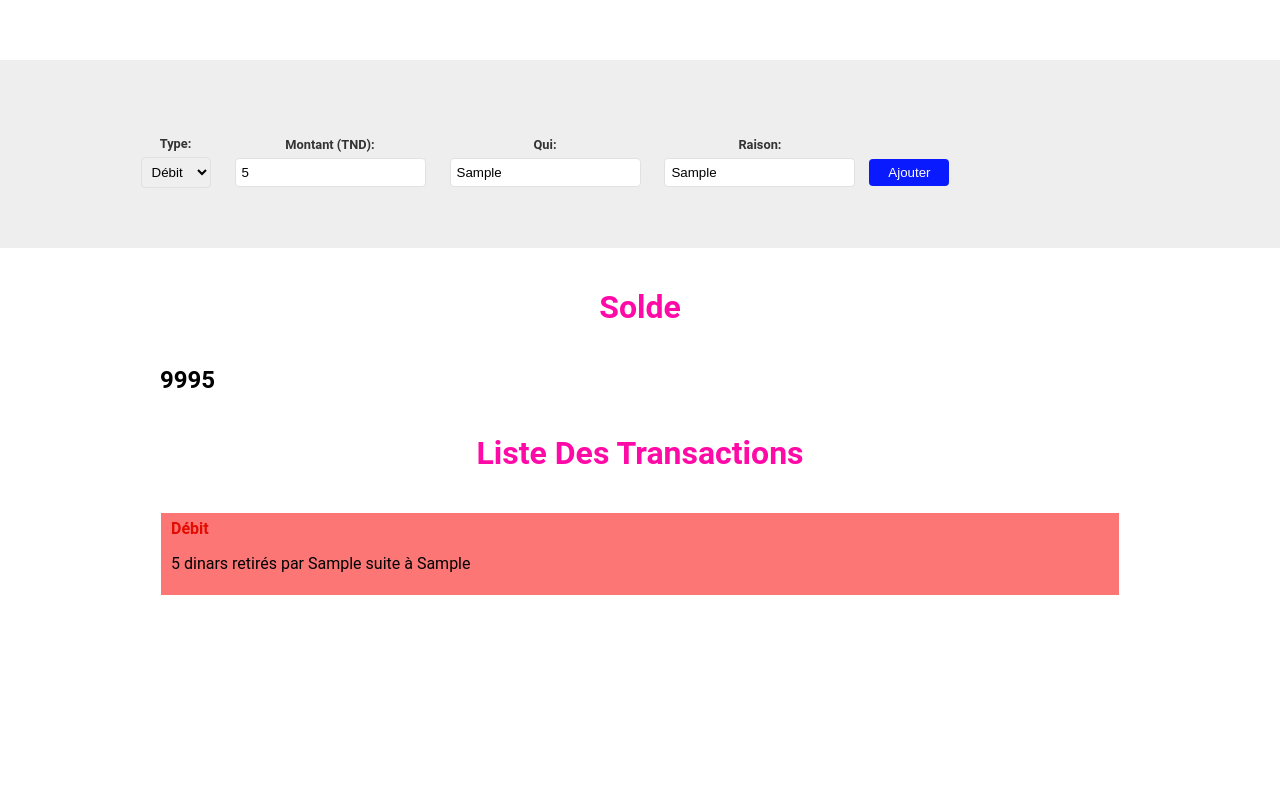
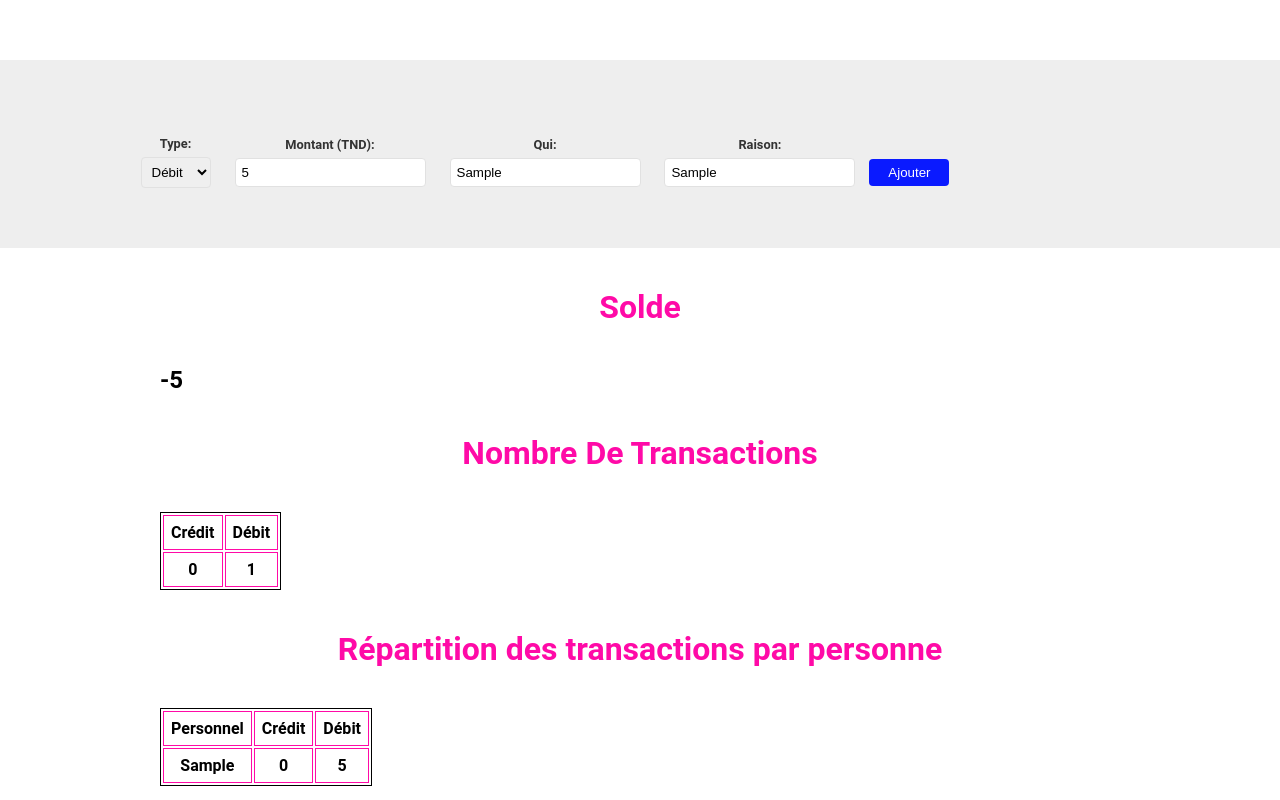
Before and after one commit to AmsaDara/application_caisse, a website built with Parcel: page src/index.html in a window 1280 px wide. Both pictures are taken after typing "5", "Sample", "Sample" into the empty fields and a click on the button "Ajouter". Shown: the top 800 px of the page. Built offline with nearby package versions, Linux system fonts and the light colour scheme.

Commit message:
Liste transaction & Nbre transaction Mise en place

```diff
--- a/package.json
+++ b/package.json
@@ -14,4 +14,5 @@
     "parcel-bundler": "^1.12.5",
     "typescript": "^4.5.5"
   }
+
 }
--- a/src/app.ts
+++ b/src/app.ts
@@ -1,15 +1,23 @@
 import { Caisse } from "./classes/Caisse";
 import { SoldeView } from "./classes/SoldeView";
 import { Transaction } from "./classes/Transaction";
+import { TransationCompte } from "./classes/TransactionCompte";
 import { TransactionList } from "./classes/TransactionList";
+import { TransactionParUser } from "./classes/transactionParUserView";
 
-let caisse = new Caisse(10000);
+let caisse = new Caisse();
 
 let soldeView = new SoldeView();
 caisse.subscribeObserver(soldeView)
 
-let TransactionListView = new TransactionList();
-caisse.subscribeObserver(TransactionListView)
+let transactionListView = new TransactionList();
+caisse.subscribeObserver(transactionListView)
+
+let transationCompte = new TransationCompte();
+caisse.subscribeObserver(transationCompte)
+
+let transactionParUser = new TransactionParUser();
+caisse.subscribeObserver(transactionParUser)
 
 const transactionForm = document.querySelector('#transaction-form')! as HTMLFormElement
 
--- a/src/classes/Caisse.ts
+++ b/src/classes/Caisse.ts
@@ -4,14 +4,12 @@ import { Transaction } from "./Transaction";
 
 
 export class Caisse implements ISubject{
-    private solde : number;
+    private solde : number = 0;
     private transactions : any[] = [];
 
     private observers : IObserver[] = [];
 
-    constructor(_solde:number){
-        this.solde = _solde;
-    }
+
     subscribeObserver(obs: IObserver): void {
         this.observers.push(obs)
         obs.getNotification(this)
--- /dev/null
+++ b/src/classes/TransactionCompte.ts
@@ -0,0 +1,30 @@
+import { IObserver } from "../interfaces/IObserver";
+import { Caisse } from "./Caisse";
+
+export class TransationCompte implements IObserver{
+
+    private htmlDebitCompteView : HTMLTableCellElement
+    private htmlCreditCompteView : HTMLTableCellElement
+
+    constructor(){
+       this.htmlDebitCompteView = document.querySelector("#debit-compte")!
+       this.htmlCreditCompteView = document.querySelector("#credit-compte")!
+    }
+
+    getNotification(caisse: Caisse): void {
+
+        let transactionArray = caisse.getTransactions()
+        let DC = 0
+        let CC = 0
+        for (const tr of transactionArray){
+            if (tr.getType() === 'debit'){
+                DC++
+            }else {
+                CC++
+            }
+        }
+
+        this.htmlDebitCompteView.innerText = DC.toString()
+        this.htmlCreditCompteView.innerText = CC.toString()
+    }
+}
--- /dev/null
+++ b/src/classes/transactionParUserView.ts
@@ -0,0 +1,57 @@
+import { IObserver } from "../interfaces/IObserver";
+import { Caisse } from "./Caisse";
+
+export class TransactionParUser implements IObserver{
+
+    private htmlContainer : HTMLTableElement
+
+    constructor(){
+        this.htmlContainer = document.querySelector("#transactions-par-user")!
+
+    }
+
+    getNotification(caisse: Caisse): void {
+        let transactions = caisse.getTransactions()
+        let result = []
+        for (const tr of transactions){
+           let nb =  result.filter(e=>e.name === tr.getByWhome()).length
+           if(nb === 0){
+               let user = {
+                   name : tr.getByWhome(),
+                   debit : (tr.getType()==="debit")?tr.getAmount():0,
+                   credit : (tr.getType()==="credit")?tr.getAmount():0
+               }
+               result.push(user)
+           }
+           else {
+               let idx = result.findIndex(elm => elm.name === tr.getByWhome())
+               if (tr.getType() === 'debit'){
+                result[idx].debit += tr.getAmount()
+               }else{
+                result[idx].credit += tr.getAmount()
+               }
+           }
+        }
+
+        this.htmlContainer.innerHTML = `<tr>
+                                            <td>Personnel</td>
+                                            <td>Crédit</td>
+                                            <td>Débit</td>
+                                        </tr>`
+        for (const res of result){
+            let nameTd = document.createElement('td')
+            let creditTd = document.createElement('td')
+            let debitTd = document.createElement('td')
+            nameTd.innerText = res.name
+            debitTd.innerText = res.debit.toString()
+            creditTd.innerText = res.credit.toString()
+            let tr = document.createElement('tr')
+            tr.append(nameTd)
+            tr.append(creditTd)
+            tr.append(debitTd)
+            this.htmlContainer.append(tr)
+        }
+
+    }
+
+}
--- a/src/index.html
+++ b/src/index.html
@@ -8,6 +8,9 @@
     <title>Application Caisse</title>
 </head>
 <body>
+
+
+
 <!-- <main class="container"> -->
     <header>
         <form id="transaction-form">
@@ -33,15 +36,46 @@
             <button type="submit">Ajouter</button>
         </form>
     </header>
+
+    <!-- Valeur Du Solde -->
     <div class="wrapper">
         <h1>Solde</h1>
         <h2 id="solde-view"></h2>
 
     </div>
+
+    <!-- Nombre de transaction -->
+    <div class="wrapper">
+        <h1>Nombre De Transactions</h1>
+        <table >
+            <tr>
+                <td>Crédit</td>
+                <td>Débit</td>
+            </tr>
+            <tr>
+                <td id="credit-compte"></td>
+                <td id="debit-compte"></td>
+            </tr>
+
+        </table>
+    </div>
+
+    <!-- Répartition des transactions par personne -->
+    <div class="wrapper">
+        <h1>Répartition des transactions par personne</h1>
+        <table id="transactions-par-user">
+            <tr>
+                <td>Personnel</td>
+                <td>Crédit</td>
+                <td>Débit</td>
+            </tr>
+        </table>
+    </div>
+
+    <!-- Liste de transaction -->
     <div class="wrapper">
         <h1>Liste Des Transactions</h1>
 
-        <!-- Liste de transaction -->
         <ul id="transaction-list">
 
         </ul>
--- a/src/style.css
+++ b/src/style.css
@@ -74,3 +74,15 @@ button{
     min-width: 80px;
     border-radius: 4px;
 }
+table{
+    border: 1px solid black;
+}
+table tr, table td{
+    text-align: center;
+    padding: 7px;
+    font-weight: 600;
+    border: 1px solid #ff0aa7;
+}
+table thead tr {
+    border-bottom: 1px solid grey;
+}
```
Also changed, not shown: dist/index.html, 5 other files.
